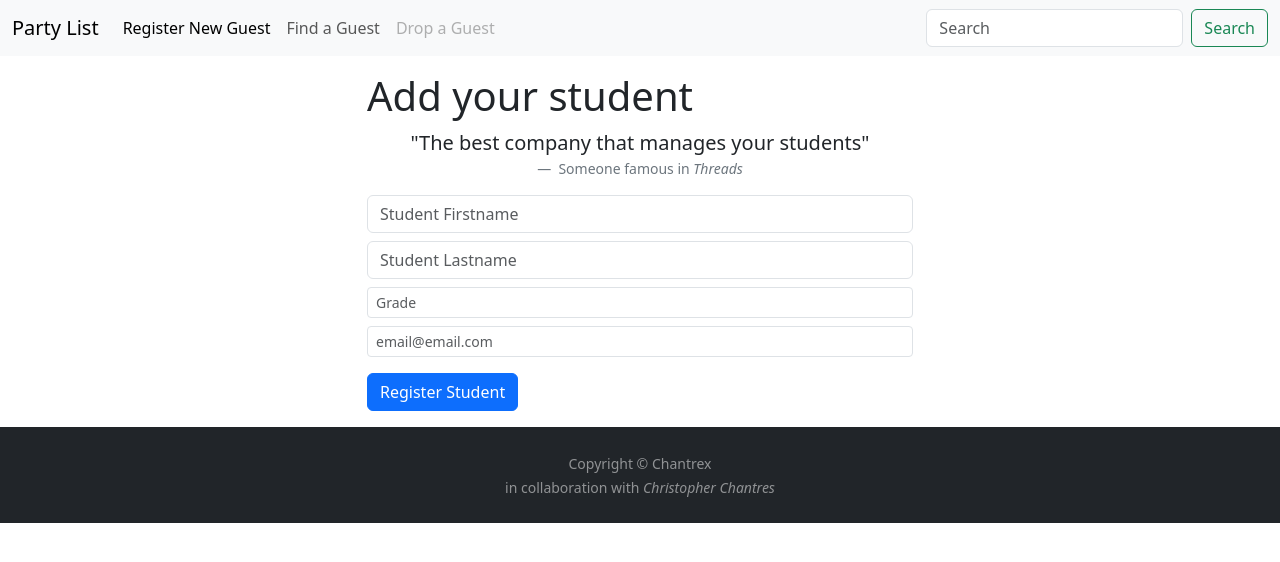
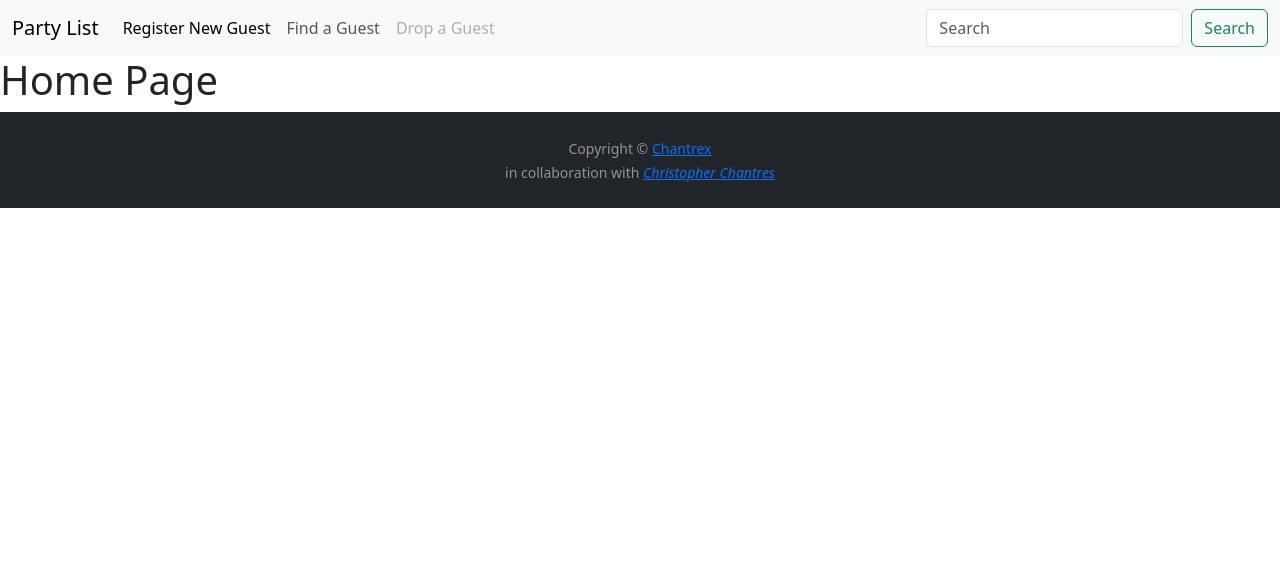
Before and after one commit to chantrex/crud_django, a Django app: page / in a window 1280 px wide. Shown: the top 562 px of the page. Run offline with Django 4.2, Linux system fonts and the light colour scheme.

Commit message:
Url routing updated. Views updated. Index has its own view. Registration has its own view. Base HTML template created

```diff
--- /dev/null
+++ b/polls/templates/polls/base/base.html
@@ -0,0 +1,15 @@
+<!DOCTYPE html>
+<html lang="en">
+    <meta charset="utf-8">
+    <meta http-equiv="X-UA-Compatible" content="IE=edge">
+    <meta name="viewport" content="width=device-width, initial-scale=1">
+    <title>{% block title %}{% endblock title %}</title>
+    <link rel="stylesheet" href="https://cdn.jsdelivr.net/npm/bootstrap@5.3.0/dist/css/bootstrap.min.css">
+    <script src="https://cdn.jsdelivr.net/npm/bootstrap@5.3.0/dist/js/bootstrap.min.js"></script>
+  </head>
+  <body>
+    {% include 'polls/base/header.html' %}
+    {% block content %}{% endblock content %}
+    {% include 'polls/base/footer.html' %}
+  </body>
+</html>
--- a/polls/templates/polls/base/footer.html
+++ b/polls/templates/polls/base/footer.html
@@ -1,6 +1,6 @@
 <footer id="sticky-footer" class="flex-shrink-0 py-4 bg-dark text-white-50">
   <div class="container text-center">
-    <small>Copyright &copy; Chantrex</small><br>
-    <small>in collaboration with <cite title="Source Title">Christopher Chantres</small>
+    <small>Copyright &copy; <a href="https://github.com/chantrex" target="_blank">Chantrex</a></small><br>
+    <small>in collaboration with <cite title="Source Title"><a href="https://github.com/ChristopherChantres" target="_blank">Christopher Chantres</a></small>
   </div>
 </footer>
--- a/polls/templates/polls/base/header.html
+++ b/polls/templates/polls/base/header.html
@@ -13,12 +13,10 @@
         <span class="navbar-toggler-icon"></span>
       </button>
       <div class="collapse navbar-collapse" id="navbarTogglerDemo01">
-        <a class="navbar-brand" href="#">Party List</a>
+        <a class="navbar-brand" href="{% url 'index' %}">Party List</a>
         <ul class="navbar-nav me-auto mb-2 mb-lg-0">
           <li class="nav-item">
-            <a class="nav-link active" aria-current="page" href="#"
-              >Register New Guest</a
-            >
+            <a class="nav-link active" aria-current="page" href="{% url 'registration' %}">Register New Guest</a>
           </li>
           <li class="nav-item">
             <a class="nav-link" href="#">Find a Guest</a>
--- a/polls/templates/polls/forms/student_form_registration.html
+++ b/polls/templates/polls/forms/student_form_registration.html
@@ -1,7 +1,7 @@
-<h1 class="important">Add your student</h1>
 <figure class="text-center">
+  <h1 class="important">Add your guest</h1>
   <blockquote class="blockquote">
-    <p>"The best company that manages your students"</p>
+    <p>"The best company that manages your guests"</p>
   </blockquote>
   <figcaption class="blockquote-footer">
     Someone famous in <cite title="Clone Twitter? o.O">Threads</cite>
@@ -9,9 +9,9 @@
 </figure>
 <form action="">
   {% csrf_token %}
-  <input class="form-control form-control mt-2" type="text" placeholder="Student Firstname"/>
-  <input class="form-control mt-2" type="text" placeholder="Student Lastname"/>
+  <input class="form-control form-control mt-2" type="text" placeholder="Firstname"/>
+  <input class="form-control mt-2" type="text" placeholder="Lastname"/>
   <input class="form-control form-control-sm mt-2" type="number" placeholder="Grade"/>
   <input class="form-control form-control-sm mt-2" type="text" placeholder="email@email.com"/>
-  <input class="btn btn-primary mt-3" type="submit" value="Register Student">
+  <input class="btn btn-primary mt-3" type="submit" value="Register Guest">
 </form>
--- a/polls/templates/polls/index.html
+++ b/polls/templates/polls/index.html
@@ -1,27 +1,6 @@
-<!DOCTYPE html>
-<html>
-  <head>
-    <meta charset="utf-8">
-    <meta name="viewport" content="width=device-width, initial-scale=1">
-    <title>Party List | Django</title>
-    <link rel="stylesheet" href="https://cdn.jsdelivr.net/npm/bootstrap@5.3.0/dist/css/bootstrap.min.css">
-    <script src="https://cdn.jsdelivr.net/npm/bootstrap@5.3.0/dist/js/bootstrap.min.js"></script>
-  </head>
-  <body>
-    {% comment %} <div class="d-inline p-2 bg-primary text-white">
-    </div> {% endcomment %}
-    {% include 'polls/base/header.html' %}
-    <div class="container my-3">
-      <div class="row justify-content-center">
-        <div class="col-sm-6">
-          {% include 'polls/forms/student_form_registration.html' %}
-        </div>
-      </div>
-    </div>
-    {% comment %} <div class="d-inline p-2 bg-dark text-white">
-    </div> {% endcomment %}
-    {% comment %} <div class="d-inline p-2 bg-dark text-white">
-    </div> {% endcomment %}
-    {% include 'polls/base/footer.html' %}
-  </body>
-</html>
+{% extends 'polls/base/base.html' %}
+{% block title %}Home{% endblock title %}
+
+{% block content %}
+  <h1>Home Page</h1>
+{% endblock content %}
--- a/polls/urls.py
+++ b/polls/urls.py
@@ -3,5 +3,5 @@ from . import views
 
 urlpatterns = [
     path('', views.index, name='index'),
-    path('contact', views.contact, name='contact')
+    path('registration', views.registration, name='registration'),
 ]
--- a/polls/views.py
+++ b/polls/views.py
@@ -1,10 +1,10 @@
 from django.shortcuts import render
 
 
-# Create your views here.
+# Index view
 def index(request):
     return render(request, "polls/index.html")
 
-
-def contact(request):
-    return render(request, "polls/contact.html")
+# Registration view
+def registration(request):
+    return render(request, "polls/registration.html")
```
Also changed, not shown: polls/templates/polls/registration.html (+12 -0 lines).
